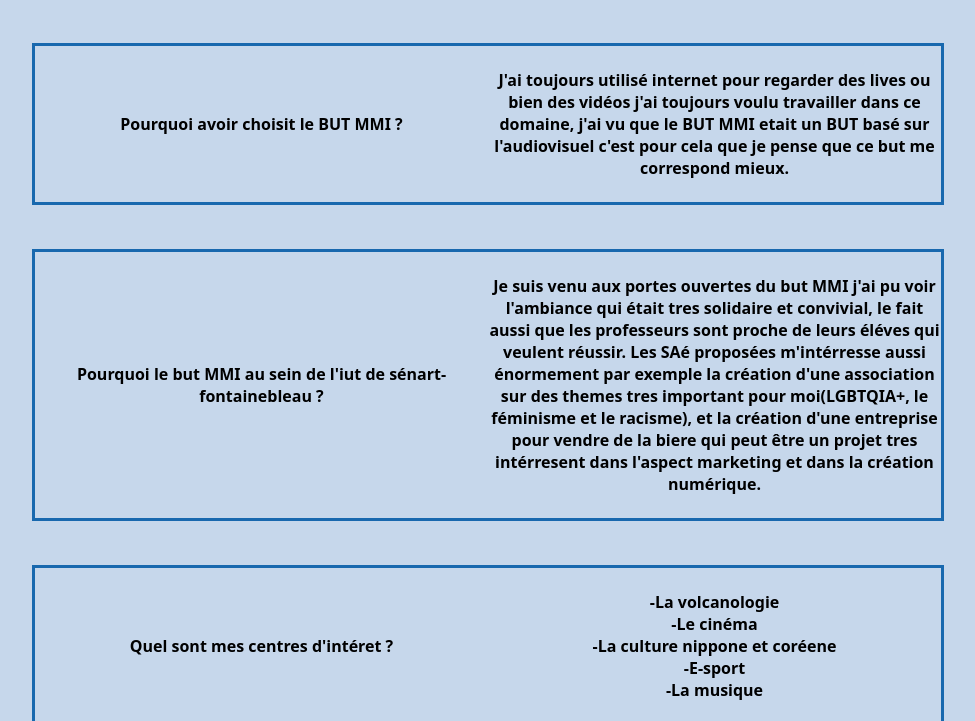
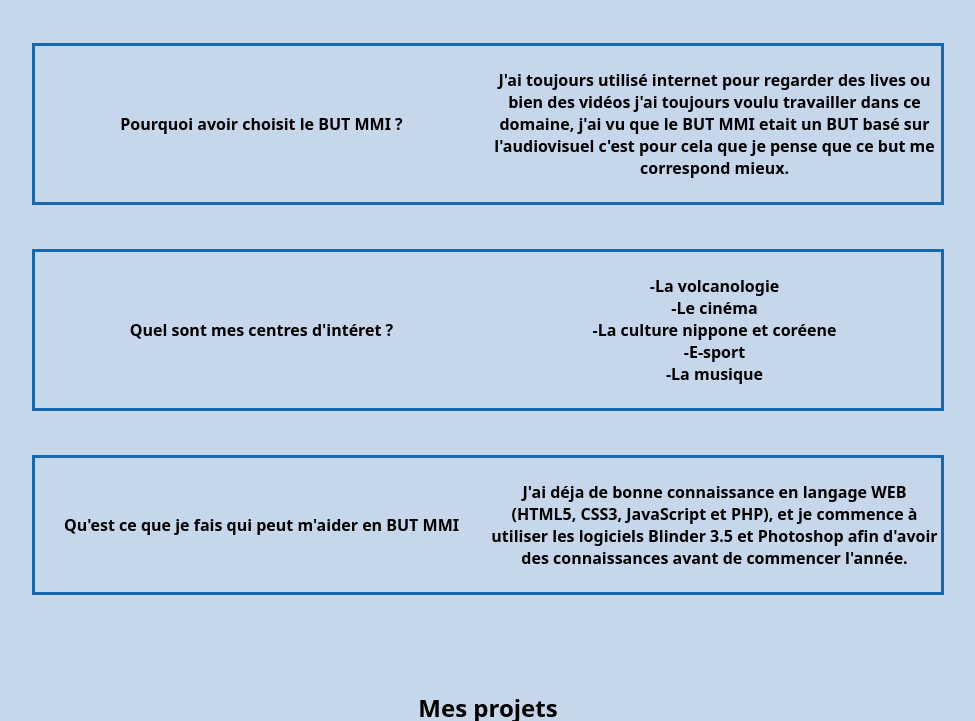
Before and after one commit to BUTMMI/BUTMMI.github.io, a plain HTML site: page index.html in a window 1280 px wide. Shown: the part 606-1327 px from the top of the page, without its empty margins (152-1127 px from the left). Drawn offline with Linux system fonts and the light colour scheme.

Commit message:
Update index.html

```diff
--- a/index.html
+++ b/index.html
@@ -55,22 +55,7 @@
             <br>
         </th>
       </table>
-      <br>
-      <br>
-      <table>
-          <th>
-            Pourquoi le but MMI au sein de l'iut de sénart-fontainebleau ?
-          </th>
-          <th>
-            <br>
-         Je suis venu aux portes ouvertes du but MMI j'ai pu voir l'ambiance qui était tres solidaire et convivial,
-            le fait aussi que les professeurs sont proche de leurs éléves qui veulent réussir.
-            Les SAé proposées m'intérresse aussi énormement par exemple la création d'une association sur des themes tres important pour moi(LGBTQIA+, le féminisme et le racisme),
-            et la création d'une entreprise pour vendre de la biere qui peut être un projet tres intérresent dans l'aspect marketing et dans la création numérique.
-            <br>
-            <br>
-        </th>
-      </table>
+
             <br>
       <br>
       <table>
```
